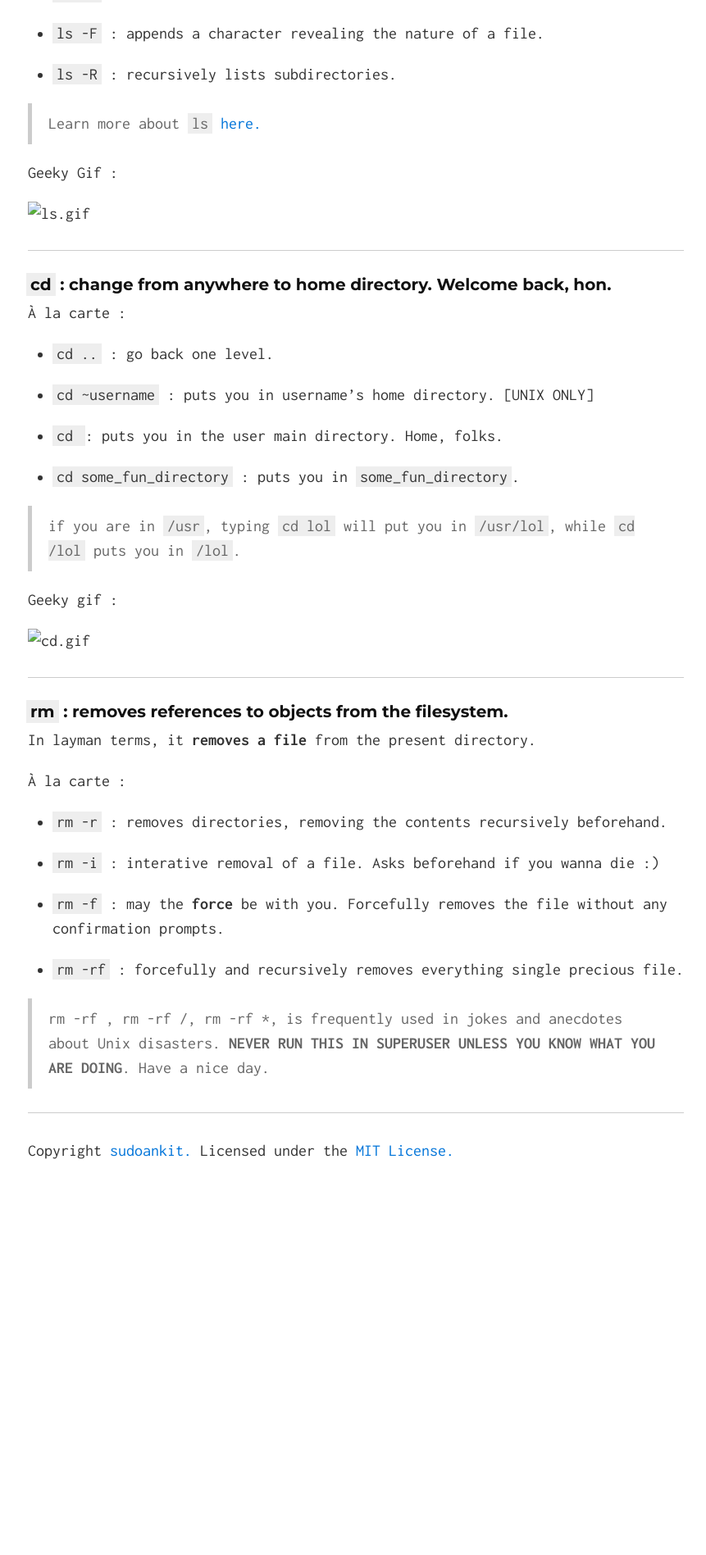
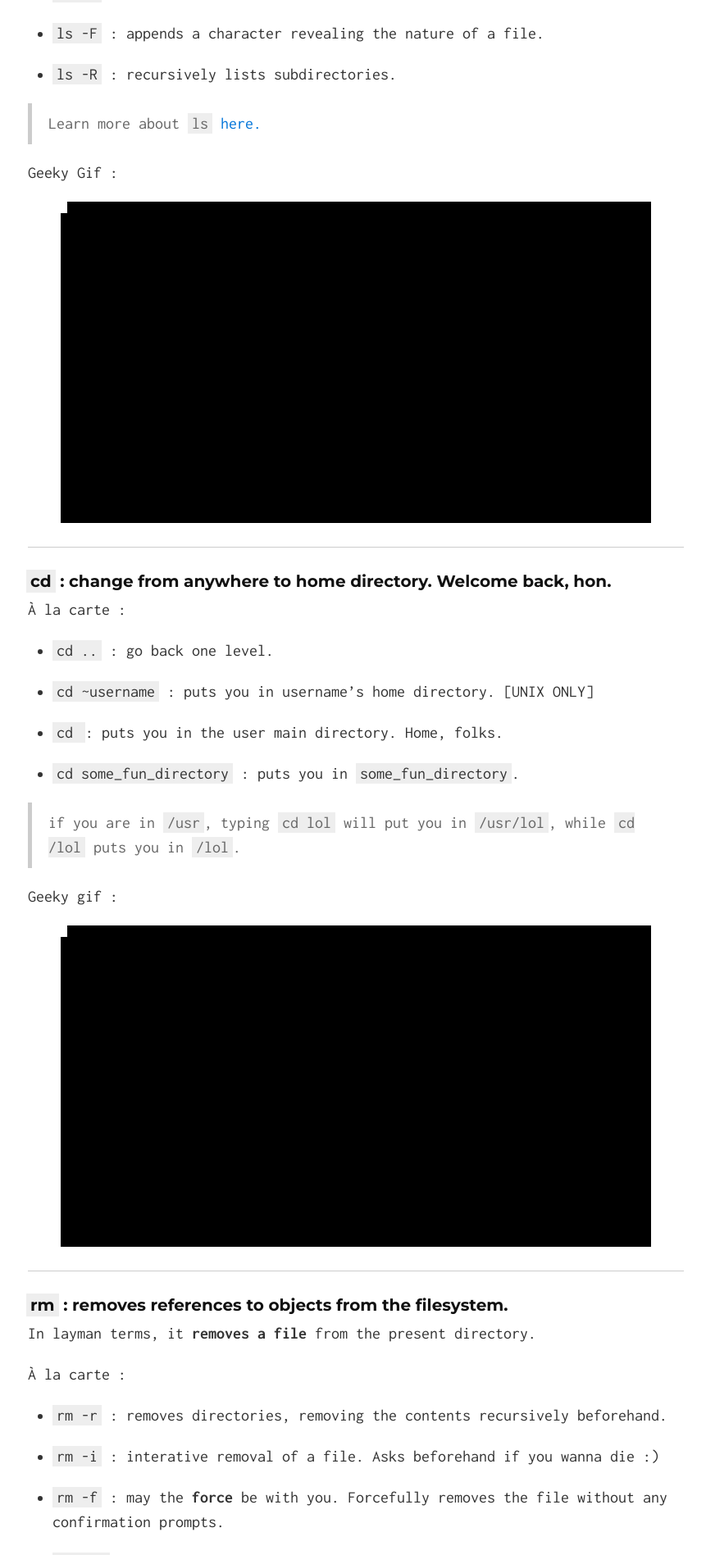
Before and after one commit to sr6033/UNIXRoutine, a Jekyll site: the page built from index.md, in a window 1280 px wide. Shown: the part 725-2622 px from the top of the page at 82% size, without its empty margins (206-1067 px from the left). Built offline with Jekyll 4.4.1, drawn with Linux system fonts in a browser that asks for light colours; before the commit the page ends 2164 px from its top, so only the background shows below that.

Commit message:
another gif link fix

```diff
--- a/index.md
+++ b/index.md
@@ -26,7 +26,7 @@ layout: default
 
 Geeky Gif :
 
-![ls.gif](_site/geekygifs/ls.gif)
+![ls.gif](geekygifs/ls.gif)
 
 ---
 
@@ -46,7 +46,7 @@ Geeky Gif :
 
 Geeky gif :
 
-![cd.gif](_site/geekygifs/cd.gif)
+![cd.gif](geekygifs/cd.gif)
 
 ---
 
```
Also changed, not shown: 1 other file.
